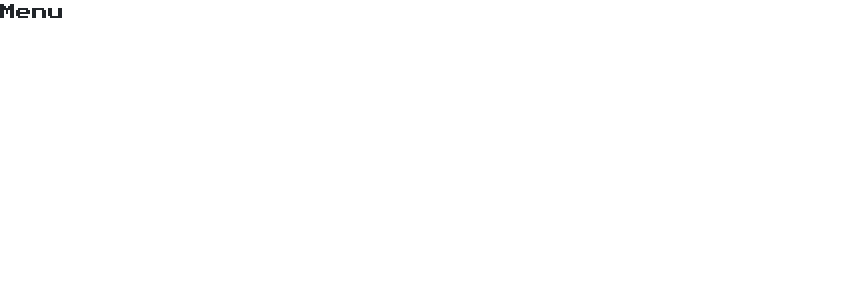
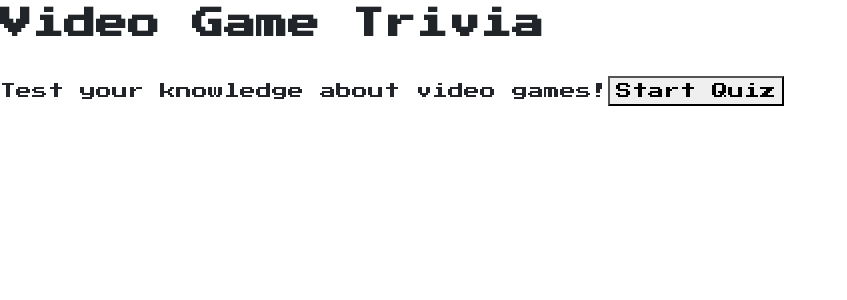
Before and after one commit to Court-Pencil/Ms2-quiz, a React (Create React App) app in the folder my-app/: page / in a window 1280 px wide. Shown: the top 300 px of the page, without its empty margins (0-847 px from the left). Built offline with nearby package versions, Linux system fonts and the light colour scheme.

Commit message:
basic menu jsx added will add more when building further

```diff
--- a/my-app/src/components/Menu.jsx
+++ b/my-app/src/components/Menu.jsx
@@ -2,8 +2,10 @@ import React from 'react'
 
 export default function Menu() {
   return (
-    <div>
-      Menu
+    <div className="menu">
+      <h1>Video Game Trivia</h1>
+      <span>Test your knowledge about video games!</span>
+      <button className='start-btn'>Start Quiz</button>
     </div>
   )
 }
```
